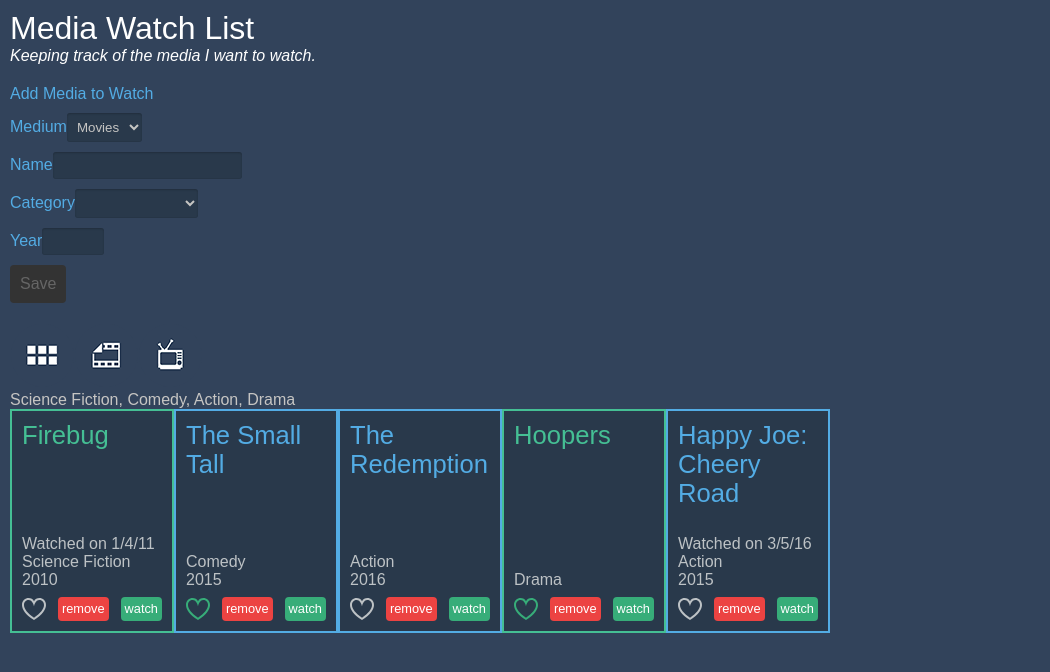
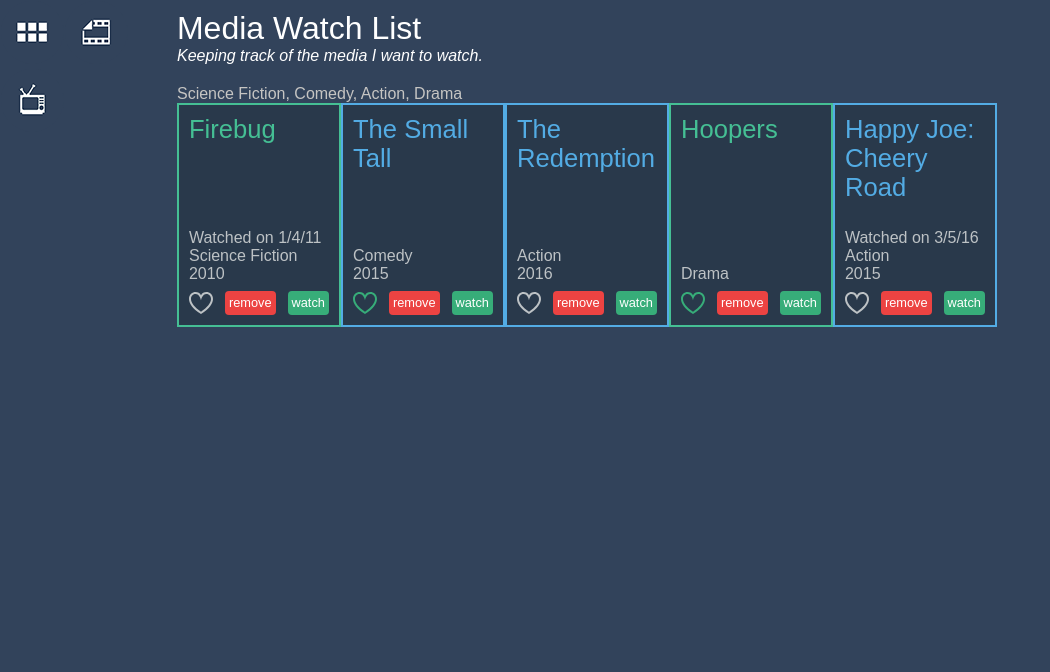
Before and after one commit to coursefiles/angular-essential-training, an Angular app: page /Movies in a window 1280 px wide. Shown: the top 672 px of the page, without its empty margins (0-1050 px from the left). Built offline with nearby package versions, Linux system fonts and the light colour scheme.

Commit message:
end of video commit

```diff
--- a/src/app/app.component.html
+++ b/src/app/app.component.html
@@ -1,8 +1,18 @@
+<nav>
+  <a>
+    <img src="assets/04.png" class="icon" />
+  </a>
+  <a>
+    <img src="assets/03.png" class="icon" />
+  </a>
+  <a>
+    <img src="assets/02.png" class="icon" />
+  </a>
+</nav>
 <section>
   <header>
     <h1>Media Watch List</h1>
     <p class="description">Keeping track of the media I want to watch.</p>
   </header>
-  <mw-media-item-form></mw-media-item-form>
-  <mw-media-item-list></mw-media-item-list>
+  <router-outlet></router-outlet>
 </section>
--- a/src/app/media-item-list.component.html
+++ b/src/app/media-item-list.component.html
@@ -1,14 +1,3 @@
-<nav>
-  <a (click)="getMediaItems('')">
-    <img src="assets/04.png" class="icon" />
-  </a>
-  <a (click)="getMediaItems('Movies')">
-    <img src="assets/03.png" class="icon" />
-  </a>
-  <a (click)="getMediaItems('Series')">
-    <img src="assets/02.png" class="icon" />
-  </a>
-</nav>
 <header
     [ngClass]="{'medium-movies':medium === 'Movies', 'medium-series':medium === 'Series'}">
     <h2>{{medium}}</h2>
```
